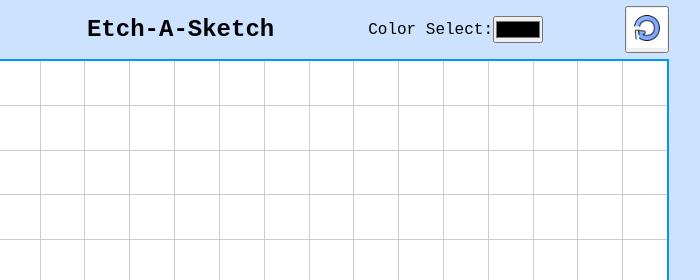
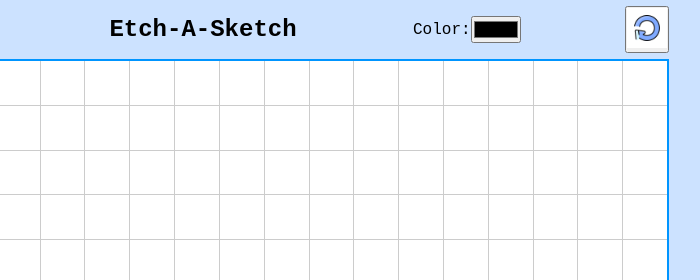
Before and after one commit to Aparichit0/etch-a-sketch, a plain HTML site: page index.html in a window 1280 px wide. Shown: the top 280 px of the page, 331-1031 px from the left. Drawn offline with Linux system fonts and the light colour scheme.

Commit message:
code refactor
".colorSelection" is now called ".userSelection"

```diff
--- a/index.html
+++ b/index.html
@@ -17,8 +17,8 @@
                 <button><img src="./icons/home.png" alt="Home"></button>
             </a>
             <h1>Etch-A-Sketch</h1>
-            <div class="colorSelection">
-                <label for="colorPicker">Color Select:</label>
+            <div class="userSelection">
+                <label for="colorPicker">Color:</label>
                 <input type="color" id="colorPicker">
             </div>
             <button id="reload"><img src="./icons/reload.png" alt="reload"></button>
--- a/style.css
+++ b/style.css
@@ -18,7 +18,7 @@
 nav,
 .container,
 .row,
-.colorSelection {
+.userSelection {
     display: flex;
 }
 
@@ -82,6 +82,6 @@
     border-right: none;
 }
 
-.colorSelection {
+.userSelection {
     align-items: center;
 }
```
